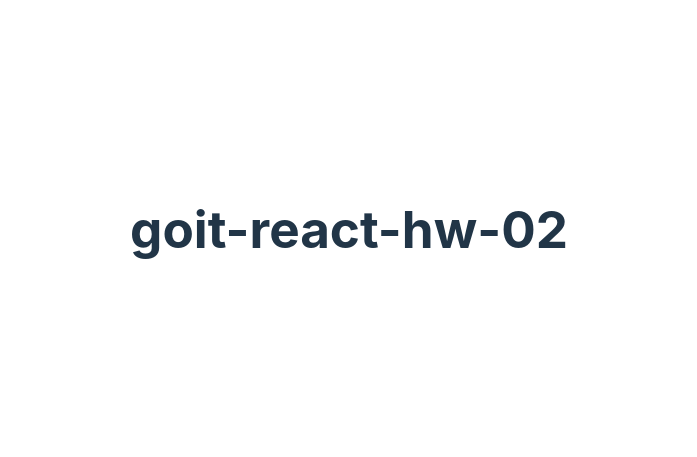
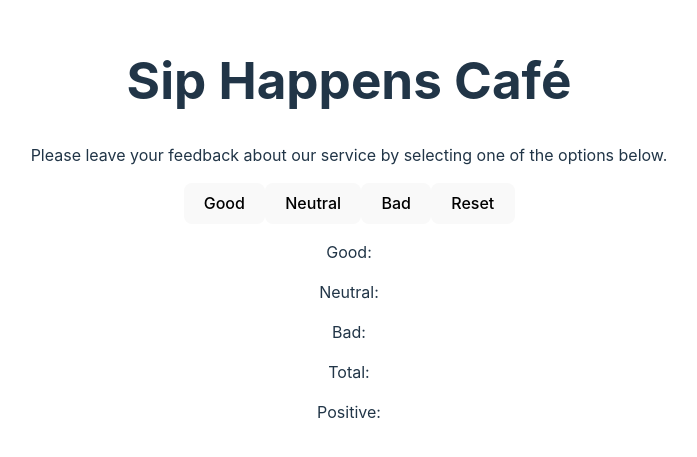
Before and after one commit to oleksamor/goit-react-hw-02, a React (Vite) app: page / in a window 1280 px wide. Shown: the part 171-628 px from the top of the page, without its empty margins (291-988 px from the left). Built offline with nearby package versions, Linux system fonts and the light colour scheme.

Commit message:
add components

```diff
--- a/src/App.jsx
+++ b/src/App.jsx
@@ -1,12 +1,17 @@
 import { useState } from "react";
 import "./App.css";
+import Description from "./Components/Description/Description";
+import Feedback from "./Components/Feedback/Feedback";
+import Options from "./Components/Options/Options";
 
 function App() {
   const [count, setCount] = useState(0);
 
   return (
     <>
-      <h1>goit-react-hw-02</h1>
+      <Description />
+      <Options />
+      <Feedback />
     </>
   );
 }
--- a/src/Components/Description/Description.jsx
+++ b/src/Components/Description/Description.jsx
@@ -0,0 +1,13 @@
+export const Description = () => {
+  return (
+    <div>
+      <h1>Sip Happens Café</h1>
+      <p>
+        Please leave your feedback about our service by selecting one of the
+        options below.
+      </p>
+    </div>
+  );
+};
+
+export default Description;
--- a/src/Components/Feedback/Feedback.jsx
+++ b/src/Components/Feedback/Feedback.jsx
@@ -0,0 +1,13 @@
+export const Feedback = () => {
+  return (
+    <div>
+      <p>Good:</p>
+      <p>Neutral:</p>
+      <p>Bad:</p>
+      <p>Total:</p>
+      <p>Positive:</p>
+    </div>
+  );
+};
+
+export default Feedback;
--- a/src/Components/Options/Options.jsx
+++ b/src/Components/Options/Options.jsx
@@ -0,0 +1,11 @@
+export const Options = () => {
+  return (
+    <>
+      <button>Good</button>
+      <button>Neutral</button>
+      <button>Bad</button>
+      <button>Reset</button>
+    </>
+  );
+};
+export default Options;
--- a/vite.config.js
+++ b/vite.config.js
@@ -1,10 +1,7 @@
 import { defineConfig } from "vite";
-import react from "@vitejs/plugin-react";
+import react from "@vitejs/plugin-react-swc";
 
 // https://vitejs.dev/config/
 export default defineConfig({
   plugins: [react()],
-  build: {
-    sourcemap: true,
-  },
 });
```
